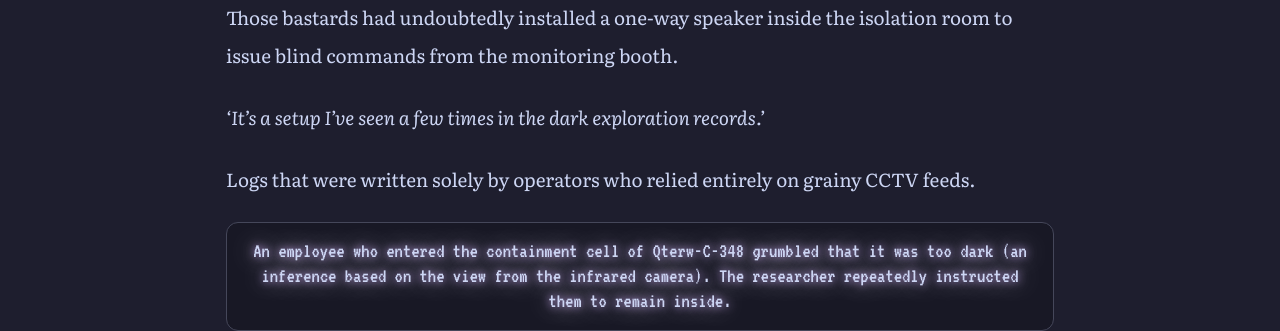
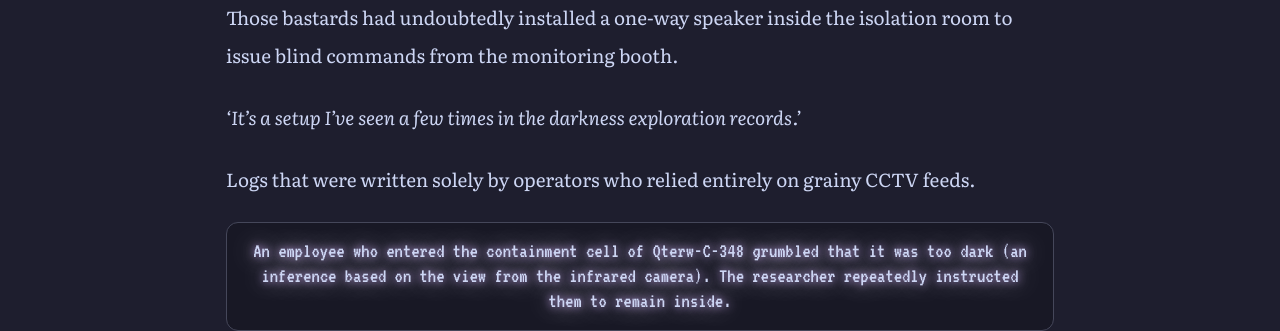
Before and after one commit to soleumn/soleumn.github.io, a Jekyll site: the page built from _chapters/gsgw/ch376.md, in a window 1280 px wide and 900 px high, scrolled down 2737 px. Shown: the part 157-488 px from the top of the window. Built offline with Jekyll 4.4.1, drawn with Linux system fonts in a browser that asks for light colours; comment, search, counter and statistics services are not loaded; some of the changed text lies outside the part shown.

Commit message:
Update ch376.md

```diff
--- a/_chapters/gsgw/ch376.md
+++ b/_chapters/gsgw/ch376.md
@@ -44,7 +44,7 @@
 
 *‘Naturally, the moment I read that diary, I deduced what kind of ghost story this was.’*
 
-I had ransacked my memory, pulling up every single entry regarding 'wooden dolls' recorded within the *Dark Exploration Records* to track its identity down.
+I had ransacked my memory, pulling up every single entry regarding 'wooden dolls' recorded within the *Darkness Exploration Records* to track its identity down.
 
 Out of everything, I had narrowed it down to about two or three possibilities.
 
@@ -86,7 +86,7 @@
 
 Those bastards had undoubtedly installed a one-way speaker inside the isolation room to issue blind commands from the monitoring booth.
 
-*‘It's a setup I've seen a few times in the dark exploration records.’*
+*‘It's a setup I've seen a few times in the darkness exploration records.’*
 
 Logs that were written solely by operators who relied entirely on grainy CCTV feeds.
 
```
